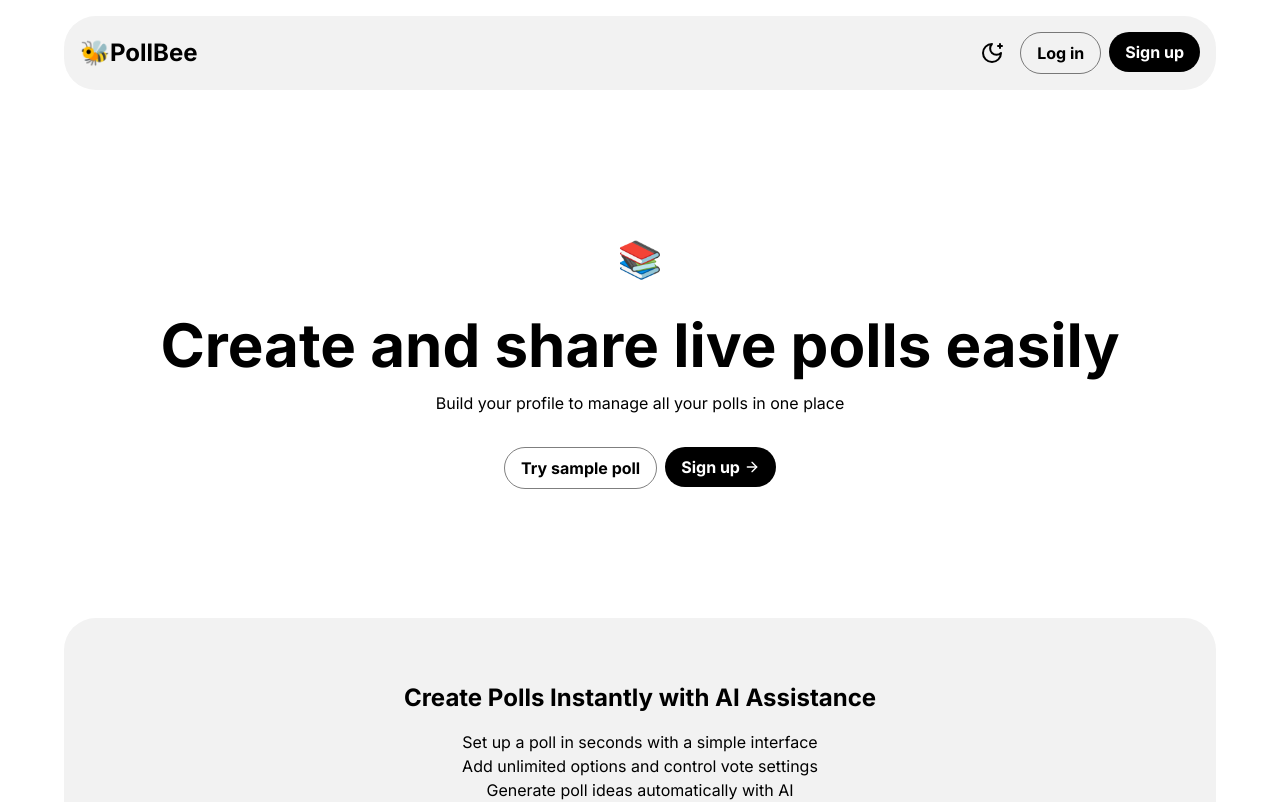
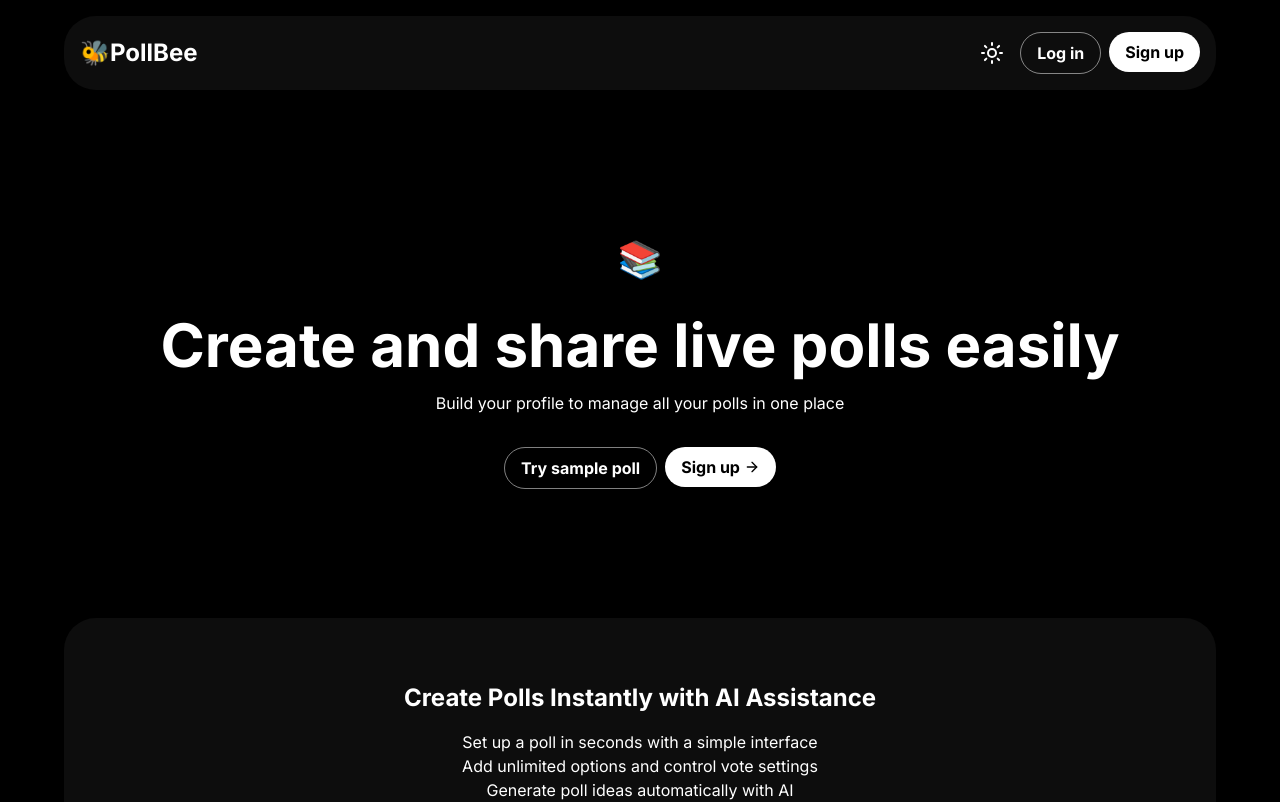
Before and after one commit to jonte265/pollbee, a Next.js app in the folder frontend/: page / in a window 1280 px wide. Shown: the top 802 px of the page. Built offline with nearby package versions, Linux system fonts and the light colour scheme.

Commit message:
dark mode default

```diff
--- a/frontend/components/Header.tsx
+++ b/frontend/components/Header.tsx
@@ -14,7 +14,7 @@ export default function Header() {
   const [username, setUsername] = useState("")
   const [isLoading, setIsLoading] = useState(false)
   const [menuOpen, setMenuOpen] = useState(false)
-  const [darkMode, setDarkMode] = useState(false)
+  const [darkMode, setDarkMode] = useState(true)
   const pathname = usePathname()
 
   function signOutUser() {
@@ -37,12 +37,12 @@ export default function Header() {
   }
 
   useEffect(() => {
-    if (localStorage.getItem("darkMode") === "true") {
+    if (localStorage.getItem("darkMode") === "false") {
+      setDarkMode(false)
+      document.documentElement.classList.remove("dark")
+    } else {
       setDarkMode(true)
       document.documentElement.classList.add("dark")
-    } else {
-      setDarkMode(false)
-      document.documentElement.classList.remove("dark")
     }
   }, [])
 
```
